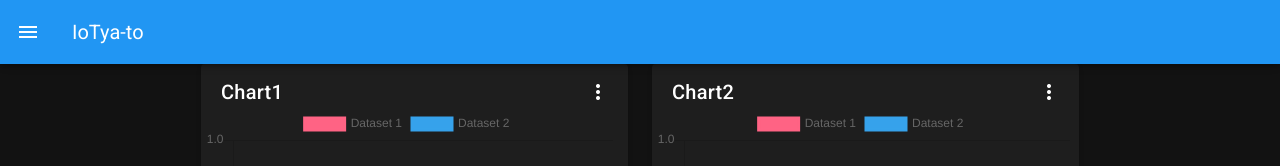
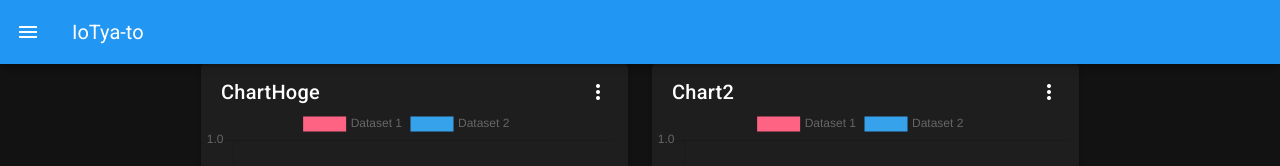
Before and after one commit to IoTya-To/IoTya-to, a Nuxt app: page / in a window 1280 px wide. Shown: the top 166 px of the page. Built offline with nearby package versions, Linux system fonts and the light colour scheme.

Commit message:
データの受け渡し

```diff
--- a/components/ChartCard.vue
+++ b/components/ChartCard.vue
@@ -2,11 +2,12 @@
   <v-card>
     <v-row>
       <v-col>
-        <v-card-title class="px-2 py-0 mx-3 my-0">
-          {{ cardName }}
+        <v-card-title
+          class="px-2 py-0 mx-3 my-0"
+        >
+          {{ chartList.chartTitle }}
         </v-card-title>
       </v-col>
-      <v-spacer />
       <v-layout align-center>
         <v-col class="px-2 py-0 mx-3 my-0">
           <v-layout justify-end align-center>
@@ -42,7 +43,7 @@
       </v-layout>
     </v-row>
     <div>
-      <streaming-chart :key="componentKey" />
+      <streaming-chart :key="componentKey" :data="chartList.datasets" />
       <v-overlay
         absolute
         z-index="0"
@@ -54,12 +55,15 @@
               <v-list-item>
                 <v-text-field
                   label="ChartID"
+                  :value="chartList.id"
                   required
                 />
               </v-list-item>
               <v-list-item>
                 <v-text-field
+                  v-model="chartList.chartTitle"
                   label="ChartTitle"
+                  :value="chartList.chartTitle"
                   max="10"
                   min="1"
                   required
@@ -92,9 +96,10 @@ import ColorPickOption from './ColorPickOption'
 export default {
   name: 'ChartCard',
   components: { ColorPickOption },
-  props: ['cardName'],
+  props: ['chartList'],
   data () {
     return {
+      test: 'a',
       componentKey: 0,
       overlay: false,
       rules: {
--- a/components/StreamingChart.vue
+++ b/components/StreamingChart.vue
@@ -3,23 +3,13 @@ import { Line } from 'vue-chartjs'
 import '@taeuk-gang/chartjs-plugin-streaming'
 export default {
   extends: Line,
+  props: {
+    data: Array
+  },
   mounted () {
     this.renderChart(
       {
-        datasets: [
-          {
-            label: 'Dataset 1',
-            fill: false,
-            borderColor: '#FF6384',
-            backgroundColor: '#FF6384'
-          },
-          {
-            label: 'Dataset 2',
-            fill: false,
-            borderColor: '#36A2EB',
-            backgroundColor: '#36A2EB'
-          }
-        ]
+        datasets: this.data
       },
       {
         responsive: true,
--- a/pages/index.vue
+++ b/pages/index.vue
@@ -3,14 +3,14 @@
     <v-flex>
       <v-row>
         <v-col
-          v-for="n in charts"
+          v-for="(chart,n) in charts"
           :key="n"
           xs="12"
           sm="6"
           :md="getmd(charts)"
           :lg="getmd(charts)"
         >
-          <ChartCard :card-name="n.chartTitle" />
+          <ChartCard :chart-list="chart" :datasets="chart"/>
         </v-col>
         <v-col cols="12">
           <v-spacer />
@@ -29,19 +29,39 @@ export default {
       charts: [
         {
           id: 'temp',
-          chartTitle: 'Chart1',
-          chartType: 'Line',
-          cols: 1,
-          unit: '℃',
-          color: '#FF0000'
+          chartTitle: 'ChartHoge',
+          datasets: [
+            {
+              label: 'Dataset 1',
+              fill: false,
+              borderColor: '#FF6384',
+              backgroundColor: '#FF6384'
+            },
+            {
+              label: 'Dataset 2',
+              fill: false,
+              borderColor: '#36A2EB',
+              backgroundColor: '#36A2EB'
+            }
+          ]
         },
         {
-          id: 'clocks',
+          id: 'temp',
           chartTitle: 'Chart2',
-          chartType: 'Line',
-          cols: 1,
-          unit: 'Mhz',
-          color: '#FFFF00'
+          datasets: [
+            {
+              label: 'Dataset 1',
+              fill: false,
+              borderColor: '#FF6384',
+              backgroundColor: '#FF6384'
+            },
+            {
+              label: 'Dataset 2',
+              fill: false,
+              borderColor: '#36A2EB',
+              backgroundColor: '#36A2EB'
+            }
+          ]
         }
       ]
     }
```
